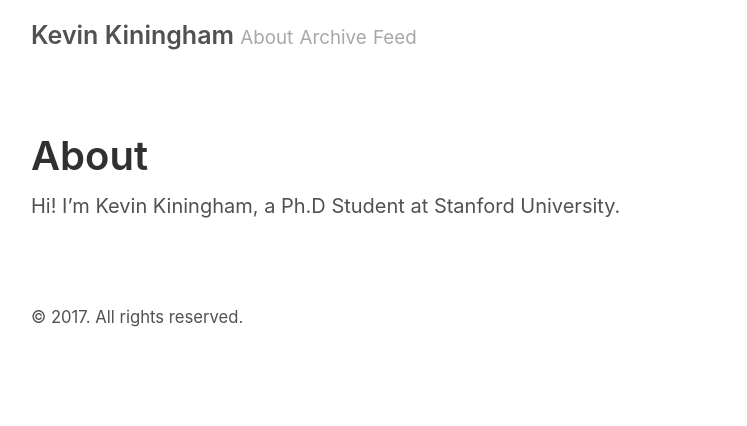
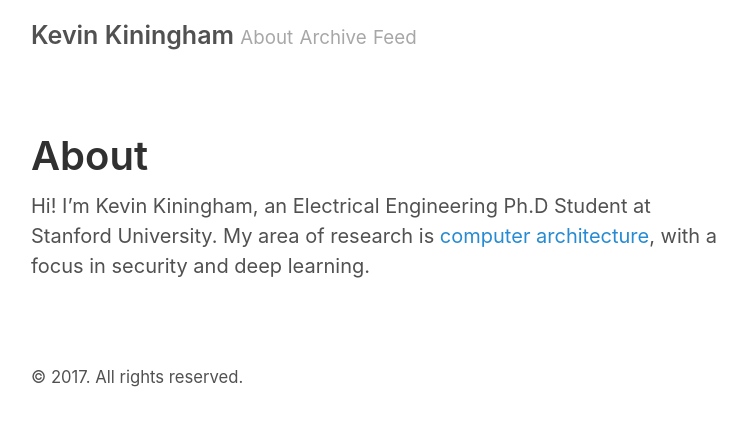
Before and after one commit to kkiningh/kkiningh.github.io, a Jekyll site: the page built from about.md, in a window 1280 px wide. Shown: the top 426 px of the page, without its empty margins (259-1006 px from the left). Built offline with Jekyll 4.4.1, drawn with Linux system fonts in a browser that asks for light colours.

Commit message:
Expand my about page

```diff
--- a/about.md
+++ b/about.md
@@ -3,4 +3,5 @@ layout: page
 title: About
 ---
 
-Hi! I'm Kevin Kiningham, a Ph.D Student at Stanford University.
+Hi! I'm Kevin Kiningham, an Electrical Engineering Ph.D Student at Stanford University.
+My area of research is [computer architecture](https://en.wikipedia.org/wiki/Computer_architecture), with a focus in security and deep learning.
```
